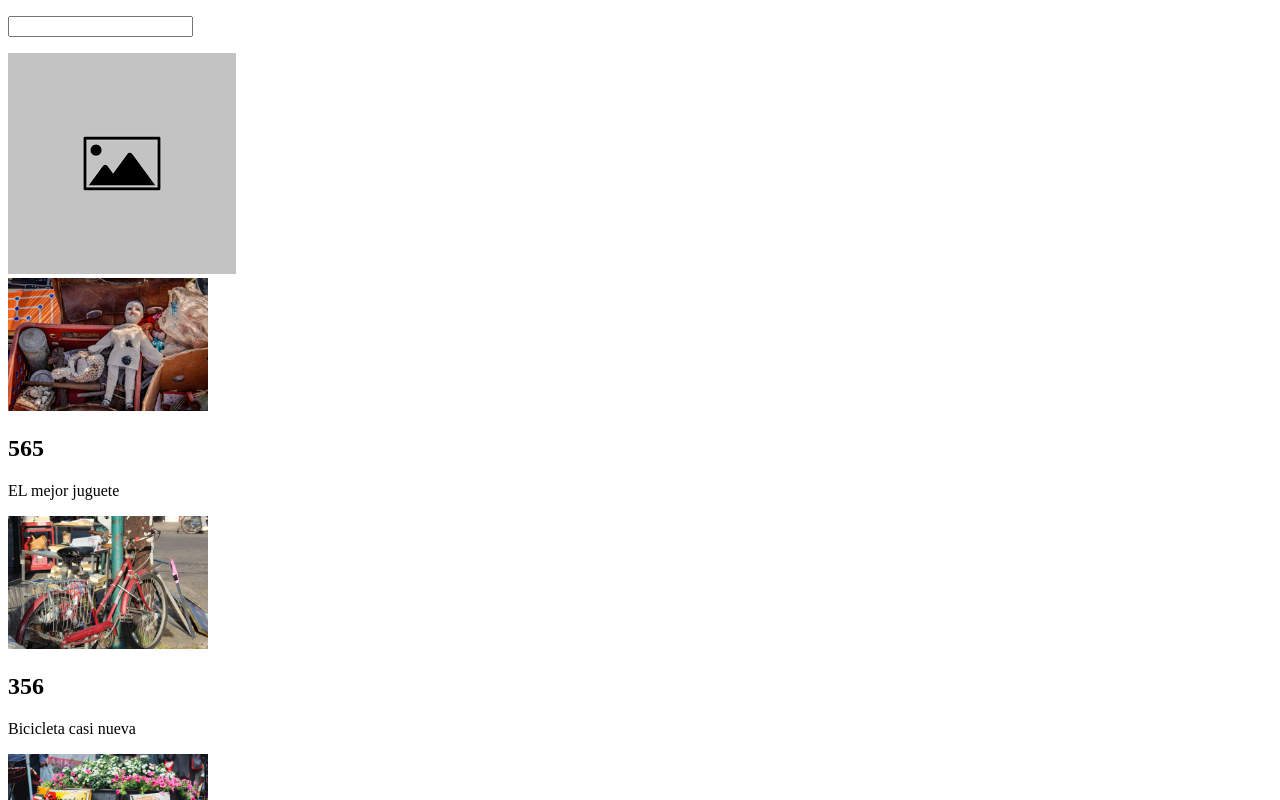
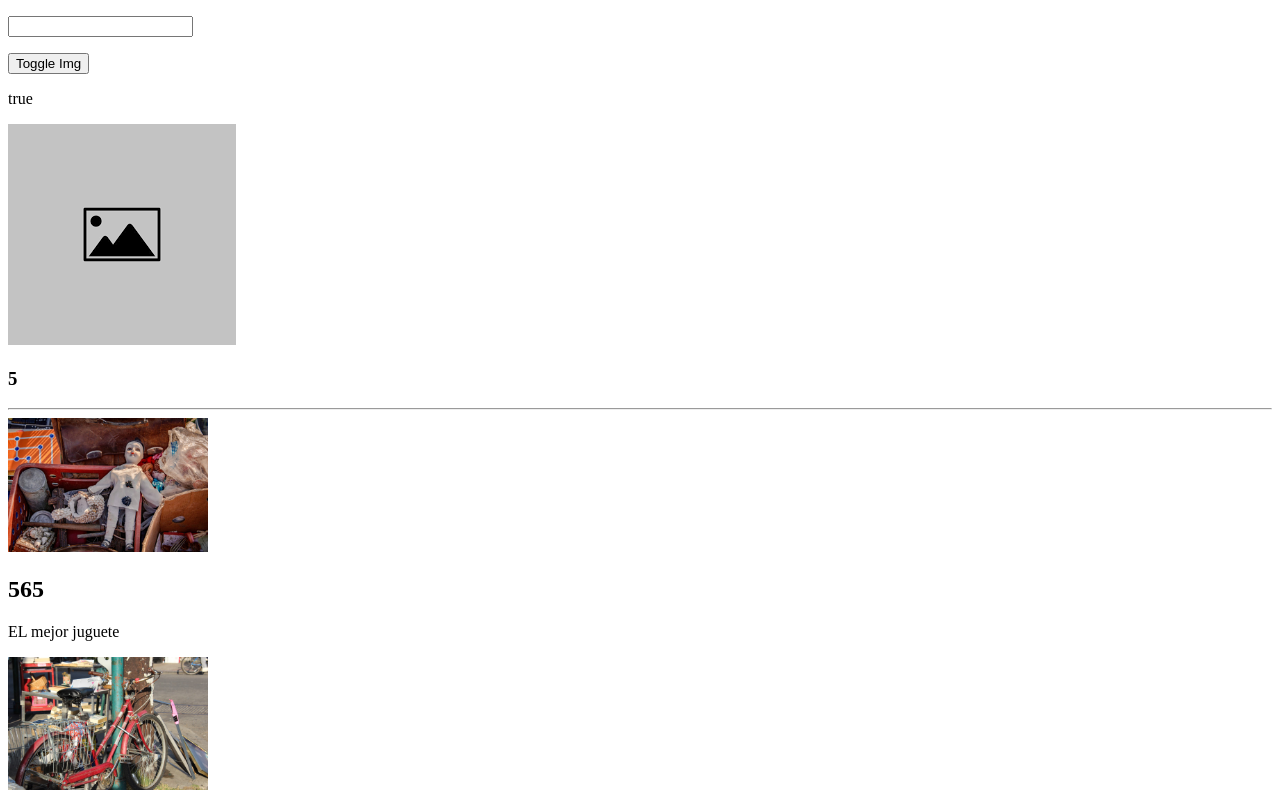
Before and after one commit to jlvilcav/Angular-Router, an Angular app: page / in a window 1280 px wide. Shown: the top 800 px of the page. Built offline with nearby package versions, Linux system fonts and the light colour scheme.

Commit message:
Usando ngDestroy y SetInput

```diff
--- a/src/app/app.component.html
+++ b/src/app/app.component.html
@@ -1,4 +1,6 @@
 <p><input type="text" [(ngModel)]="imgParent"/></p>
-<app-img (loaded)="onLoaded($event)" [img]="imgParent"></app-img>
-<br/>
+<button (click)="toggleImg()">Toggle Img</button>
+<p>{{showImg}}</p>
+<app-img *ngIf="showImg"  (loaded)="onLoaded($event)" [img]="imgParent"></app-img>
+<hr/>
 <app-product [product]="product" *ngFor="let product of products"></app-product>
--- a/src/app/app.component.ts
+++ b/src/app/app.component.ts
@@ -8,7 +8,7 @@
 })
 export class AppComponent {
   imgParent = '';
-
+  showImg:boolean = true;
   products: Product[] = [
     {
       id: '1',
@@ -51,4 +51,8 @@
   onLoaded(img:string) {
     console.log('log padre ', img);
   }
+
+  toggleImg() {
+    this.showImg = !this.showImg;
+  }
 }
--- a/src/app/components/img/img.component.html
+++ b/src/app/components/img/img.component.html
@@ -1,4 +1,5 @@
 <img width="200" (load)="imgLoad()" (error)="imgError()" [src]="img" *ngIf="img; else elseImg">
+<h3>{{counter}}</h3>
 <ng-template #elseImg>
   <img [src]="imgDefault" alt="">
 </ng-template>
--- a/src/app/components/img/img.component.ts
+++ b/src/app/components/img/img.component.ts
@@ -1,4 +1,4 @@
-import { Component, OnInit, Input, Output, EventEmitter, OnChanges, AfterViewInit, OnDestroy} from '@angular/core';
+import { Component, OnInit, Input, Output, EventEmitter, OnChanges, AfterViewInit, OnDestroy, SimpleChanges} from '@angular/core';
 
 @Component({
   selector: 'app-img',
@@ -6,23 +6,37 @@
   styleUrls: ['./img.component.scss']
 })
 export class ImgComponent implements OnInit, OnChanges, AfterViewInit, OnDestroy {
-  @Input() img: string = '';
+  img: string = '';
+  @Input('img')
+  set changeImg(newImg: string) {
+    this.img = newImg;
+    console.log('change just img =>', this.img);
+  }
+  @Input() alt: string = '';
   @Output() loaded = new EventEmitter<string>();
   imgDefault = './assets/images/default.png';
+
+  counter: number = 0;
+  counterFn:number|undefined ;
 
   constructor() {
     //Before render, no se debe ejecutar cosas asyncronas
     console.log('Constructor', 'imgValue =>', this.img);
   }
 
-  ngOnChanges(): void {
+  ngOnChanges(changes: SimpleChanges): void {
     //before - during render, objetivo hacer cambios en inputs -- times
     console.log('ngOnChanges', 'imgValue =>', this.img);
+    console.log('ngOnChanges', 'changes =>', changes);
   }
 
   ngOnInit(): void {
     //before render, aca si se puede hace llamados asyncronos - fetch -- just once time
     console.log('ngOnInit', 'imgValue =>', this.img);
+    this.counterFn = window.setInterval(() => {
+      this.counter++;
+      console.log('running', this.counter);
+    }, 1000);
   }
 
   ngAfterViewInit(): void {
@@ -33,6 +47,7 @@
   ngOnDestroy(): void {
     //delete, elimina un componente
     console.log('ngOnDestroy');
+    window.clearInterval(this.counterFn);
   }
 
   /**
```
